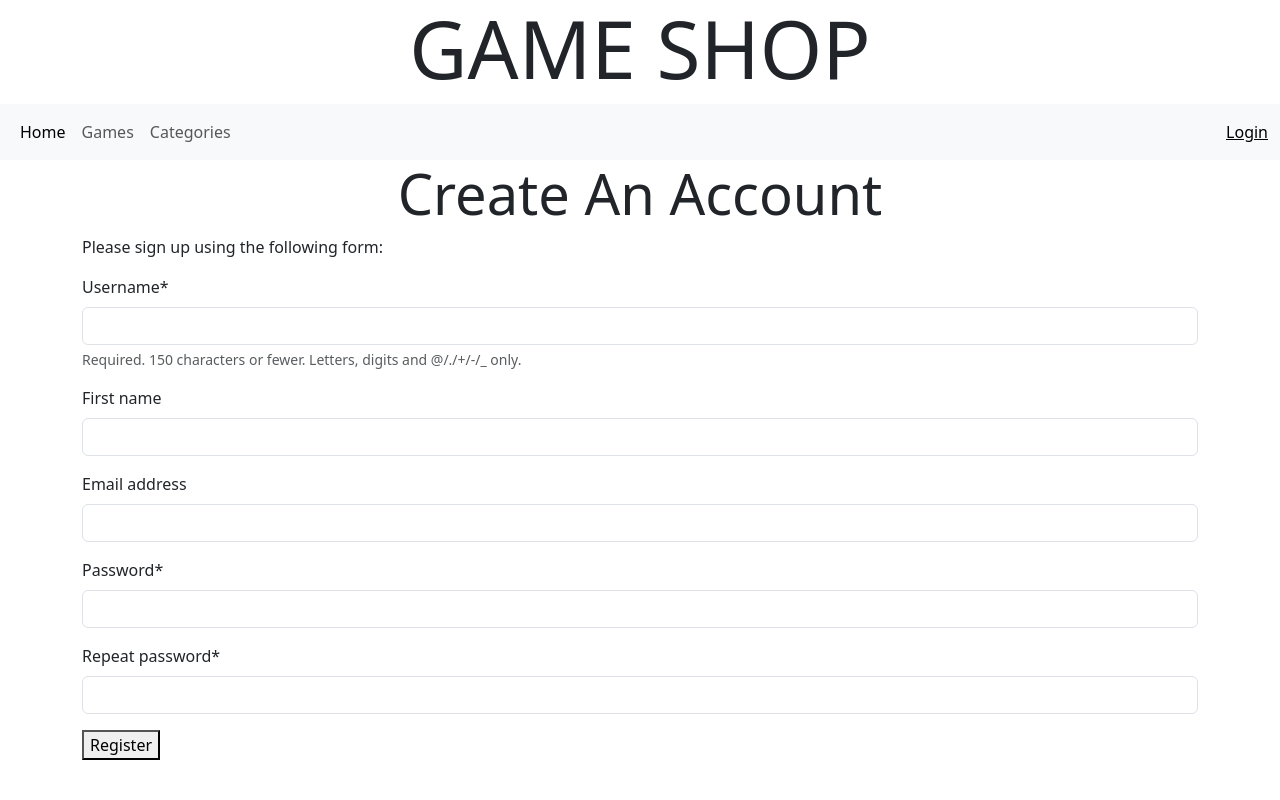
After one commit to SantiagoFK/gameshop, a Django app: page /account/register/ in a window 1280 px wide. The commit adds this page. Run offline with Django 4.2, Linux system fonts and the light colour scheme; some libraries are stand-ins or nearby versions.

Commit message:
Complete authentication feature added: login, logout, register, password change and reset with email confirm. Along with all necessary views and templates. Added show username in homepage.

```diff
--- a/gameshop/accounts/forms.py
+++ b/gameshop/accounts/forms.py
@@ -1,5 +1,21 @@
 from django import forms
+from django.contrib.auth.models import User
 
 class LoginForm(forms.Form):
     username = forms.CharField()
     password = forms.CharField(widget=forms.PasswordInput)
+
+class UserRegisterForm(forms.ModelForm):
+    password = forms.CharField(label='Password', widget=forms.PasswordInput)
+    password_repeat = forms.CharField(label='Repeat password', widget=forms.PasswordInput)
+
+    class Meta:
+        model = User
+        fields = ['username', 'first_name','email']
+
+    # this method is called when is_valid() is called, it must be: clean_<field>()
+    def clean_password_repeat(self):
+        cd = self.cleaned_data
+        if cd['password'] != cd['password_repeat']:
+            raise forms.ValidationError("Passwords don't match!")
+        return cd['password_repeat']
--- a/gameshop/accounts/urls.py
+++ b/gameshop/accounts/urls.py
@@ -1,11 +1,11 @@
 # Accounts App Urls
 
-from django.urls import path
+from django.urls import path, include
 from . import views
 from django.contrib.auth import views as auth_views
 
 urlpatterns = [
-    path('login/', auth_views.LoginView.as_view(), name='login'),
-    path('logout/', auth_views.LogoutView.as_view(), name='logout'),
+    path('', include('django.contrib.auth.urls')),
     path('', views.dashboard, name='dashboard'),
+    path('register/', views.register, name='register'),
 ]
--- a/gameshop/accounts/views.py
+++ b/gameshop/accounts/views.py
@@ -2,7 +2,26 @@
 
 from django.contrib.auth.decorators import login_required
 from django.shortcuts import render
+from .forms import UserRegisterForm
 
+def register(request):
+    if request.method == 'POST':
+        user_form = UserRegisterForm(request.POST)
+        if user_form.is_valid():
+            # Create a new user object but avoid saving it yet
+            new_user = user_form.save(commit=False)
+
+            # Set chosen password
+            new_user.set_password(user_form.cleaned_data['password'])
+
+            # Save the user object
+            new_user.save()
+
+            return render(request, 'accounts/register_done.html', {'new_user': new_user})
+    else:
+        user_form = UserRegisterForm()
+
+    return render(request, 'accounts/register.html', {'user_form': user_form })
 
 @login_required
 def dashboard(request):
--- a/gameshop/gameshop/settings.py
+++ b/gameshop/gameshop/settings.py
@@ -2,7 +2,6 @@ from pathlib import Path
 
 # Build paths inside the project like this: BASE_DIR / 'subdir'.
 BASE_DIR = Path(__file__).resolve().parent.parent
-
 
 # Quick-start development settings - unsuitable for production
 # See https://docs.djangoproject.com/en/4.2/howto/deployment/checklist/
@@ -14,7 +13,6 @@ SECRET_KEY = 'django-insecure--e^rl#33noix*wrj3lv-+t9815&j49ue)q-93c0by^)0407olq
 DEBUG = True
 
 ALLOWED_HOSTS = []
-
 
 # Application definition
 
@@ -46,6 +44,9 @@ MIDDLEWARE = [
     'django.contrib.messages.middleware.MessageMiddleware',
     'django.middleware.clickjacking.XFrameOptionsMiddleware',
 ]
+
+# Send password change email to the console
+EMAIL_BACKEND = 'django.core.mail.backends.console.EmailBackend'
 
 ROOT_URLCONF = 'gameshop.urls'
 
--- /dev/null
+++ b/gameshop/templates/accounts/register.html
@@ -0,0 +1,16 @@
+{% extends 'base/layout.html' %}
+{% load crispy_forms_tags %}
+
+{% block title %} Register {% endblock title %}
+
+{% block content %}
+    <h1 class="display-4 text-center">Create An Account</h1>
+    <p>Please sign up using the following form:</p>
+
+    <form method="post">
+        {{ user_form | crispy }}
+        {% csrf_token %}
+        <button type="submit">Register</button>
+    </form>
+
+{% endblock content %}
--- a/gameshop/templates/base/layout.html
+++ b/gameshop/templates/base/layout.html
@@ -12,21 +12,33 @@
         <h1 class = "display-1 text-center">GAME SHOP</h1>
 
         <nav class="navbar navbar-expand-lg bg-body-tertiary">
-            <div class="container-fluid">
-              <a class="navbar-brand" href="#">Navbar</a>
-              <button class="navbar-toggler" type="button" data-bs-toggle="collapse" data-bs-target="#navbarNavAltMarkup" aria-controls="navbarNavAltMarkup" aria-expanded="false" aria-label="Toggle navigation">
-                <span class="navbar-toggler-icon"></span>
-              </button>
-              <div class="collapse navbar-collapse" id="navbarNavAltMarkup">
-                <div class="navbar-nav">
-                  <a class="nav-link active" aria-current="page" href="#">Home</a>
-                  <a class="nav-link" href="#">Features</a>
-                  <a class="nav-link" href="#">Pricing</a>
-                  <a class="nav-link disabled">Disabled</a>
-                </div>
-              </div>
+          <div class="container-fluid">
+            <button class="navbar-toggler" type="button" data-bs-toggle="collapse" data-bs-target="#navbarText" aria-controls="navbarText" aria-expanded="false" aria-label="Toggle navigation">
+              <span class="navbar-toggler-icon"></span>
+            </button>
+            <div class="collapse navbar-collapse" id="navbarText">
+              <ul class="navbar-nav me-auto mb-2 mb-lg-0">
+                <li class="nav-item">
+                  <a class="nav-link active" aria-current="page" href="{% url 'gamelist' %}">Home</a>
+                </li>
+                <li class="nav-item">
+                  <a class="nav-link" href="#">Games</a>
+                </li>
+                <li class="nav-item">
+                  <a class="nav-link" href="#">Categories</a>
+                </li>
+              </ul>
+              <span class="navbar-text">
+                {% if request.user.is_authenticated %}
+                  Hello, {{ request.user.username }}!
+                  <a href="{% url 'logout' %}">Logout</a>
+                {% else %}
+                  <a href="{% url 'login' %}">Login</a>
+                {% endif %}
+              </span>
             </div>
-          </nav>
+          </div>
+        </nav>
 
       </header>
 
```
Also changed, not shown: gameshop/templates/accounts/register_done.html (added, +12 -0 lines), gameshop/templates/registration/logged_out.html (added, +15 -0 lines), gameshop/templates/registration/login.html (+6 -2 lines), gameshop/templates/registration/password_change_done.html (added, +11 -0 lines), gameshop/templates/registration/password_change_form.html (added, +18 -0 lines), gameshop/templates/registration/password_reset_confirm.html (added, +21 -0 lines), gameshop/templates/registration/password_reset_done.html (added, +15 -0 lines), gameshop/templates/registration/password_reset_email.html (added, +7 -0 lines), gameshop/templates/registration/password_reset_form.html (added, +16 -0 lines), gameshop/db.sqlite3, gameshop/templates/registration/password_reset_complete.html (added).
